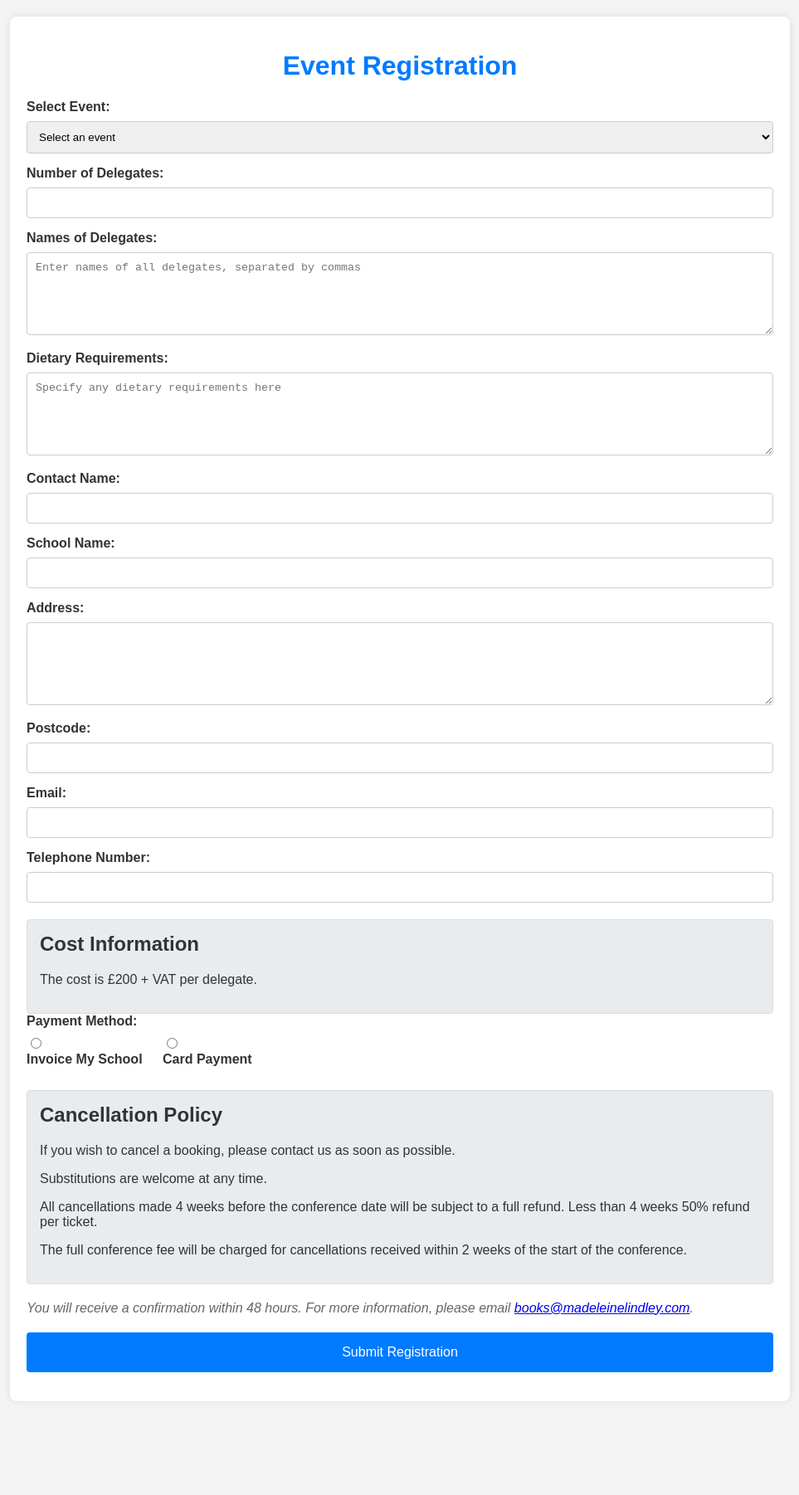
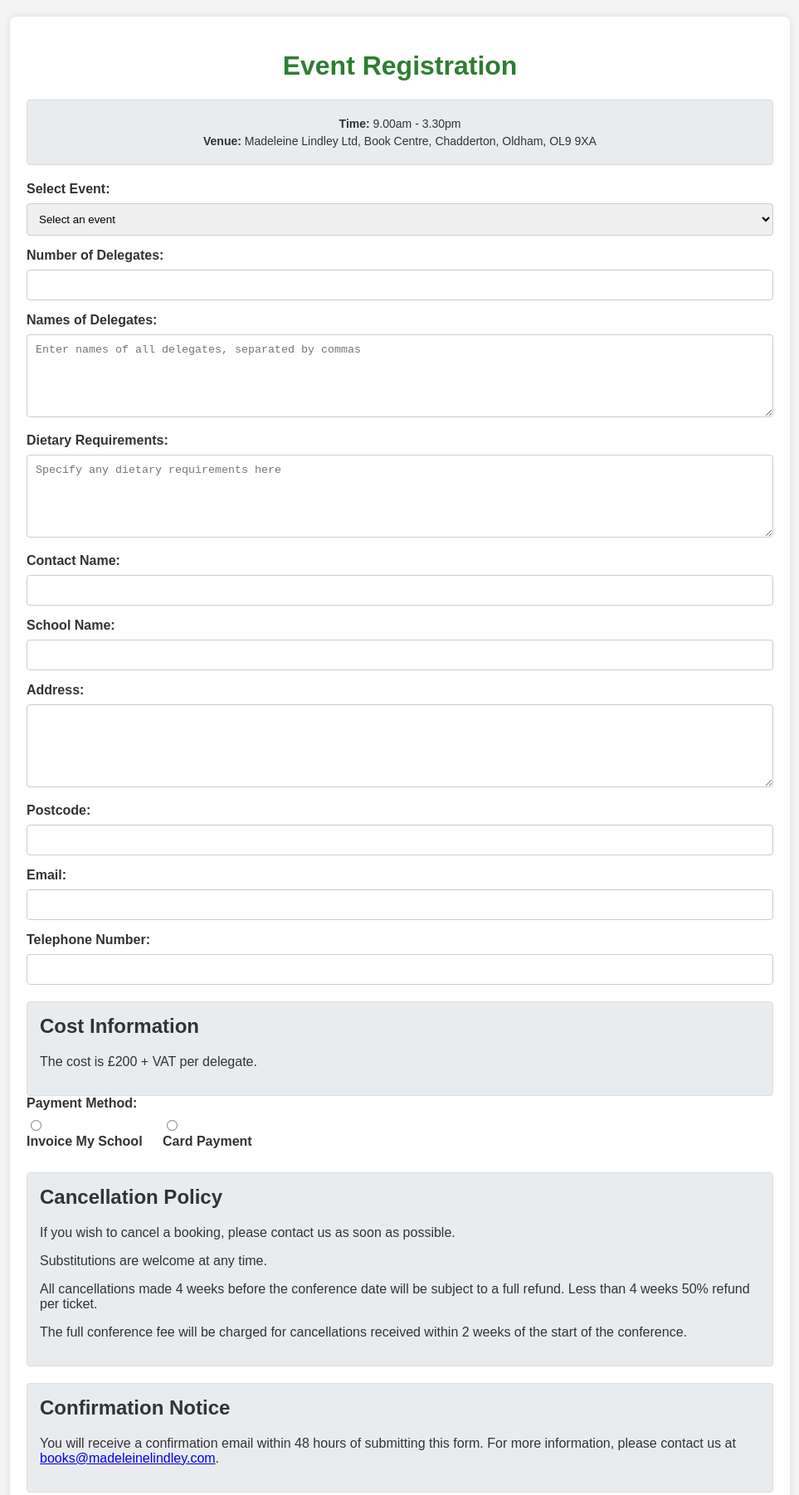
Before and after one commit to MadeleineLindleyLtd/registration, a plain HTML site: page index.html in a window 1280 px wide. Shown: the top 1802 px of the page at 83% size, without its empty margins (158-1121 px from the left). Before the commit the page ends 1709 px from the top, so only its background shows below. Drawn offline with Linux system fonts and the light colour scheme.

Commit message:
Update index.html

```diff
--- a/index.html
+++ b/index.html
@@ -22,7 +22,7 @@
         }
         h1 {
             text-align: center;
-            color: #007bff;
+            color: #2e7d32; /* Professional Green Color */
         }
         .form-group {
             margin-bottom: 15px;
@@ -75,6 +75,18 @@
         .info h2 {
             margin-top: 0;
         }
+        .event-details {
+            margin-bottom: 20px;
+            text-align: center;
+            padding: 15px;
+            background-color: #e9ecef;
+            border: 1px solid #ddd;
+            border-radius: 4px;
+        }
+        .event-details p {
+            margin: 5px 0;
+            font-size: 14px;
+        }
         .note {
             margin-top: 20px;
             font-style: italic;
@@ -85,6 +97,13 @@
 <body>
     <div class="container">
         <h1>Event Registration</h1>
+
+        <!-- Event Details Section -->
+        <div class="event-details">
+            <p><strong>Time:</strong> 9.00am - 3.30pm</p>
+            <p><strong>Venue:</strong> Madeleine Lindley Ltd, Book Centre, Chadderton, Oldham, OL9 9XA</p>
+        </div>
+
         <form id="registrationForm">
             <!-- Event Selection -->
             <div class="form-group">
@@ -184,9 +203,10 @@
                 <p>The full conference fee will be charged for cancellations received within 2 weeks of the start of the conference.</p>
             </div>
 
-            <!-- Confirmation Note -->
-            <div class="note">
-                <p>You will receive a confirmation within 48 hours. For more information, please email <a href="mailto:books@madeleinelindley.com">books@madeleinelindley.com</a>.</p>
+            <!-- Confirmation Notice -->
+            <div class="info">
+                <h2>Confirmation Notice</h2>
+                <p>You will receive a confirmation email within 48 hours of submitting this form. For more information, please contact us at <a href="mailto:books@madeleinelindley.com">books@madeleinelindley.com</a>.</p>
             </div>
 
             <div class="form-group">
@@ -211,8 +231,8 @@
                         invoiceDetails.style.display = 'block';
                         cardDetails.style.display = 'none';
                     } else if (this.value === 'card') {
+                        cardDetails.style.display = 'block';
                         invoiceDetails.style.display = 'none';
-                        cardDetails.style.display = 'block';
                     }
                 });
             });
@@ -220,12 +240,12 @@
             document.getElementById('registrationForm').addEventListener('submit', function(event) {
                 event.preventDefault();
 
-                emailjs.sendForm('service_10m5en5', 'template_nsflcen', this)
-                    .then(function(response) {
-                        alert('Form submitted successfully! You will receive a confirmation within 48 hours. For more information, please email books@madeleinelindley.com.');
+                emailjs.sendForm('service_oa6m3wm', 'template_dehqmm4', this)
+                    .then(function() {
+                        alert('Your registration has been submitted successfully.');
+                        document.getElementById('registrationForm').reset();
                     }, function(error) {
-                        alert('Failed to submit form. Please try again.');
-                        console.error('Error:', error);
+                        alert('An error occurred while submitting your registration: ' + JSON.stringify(error));
                     });
             });
         });
```
